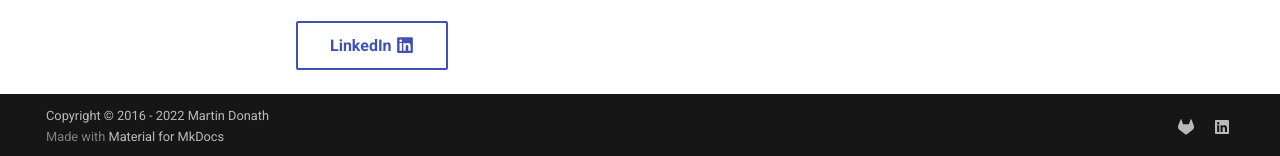
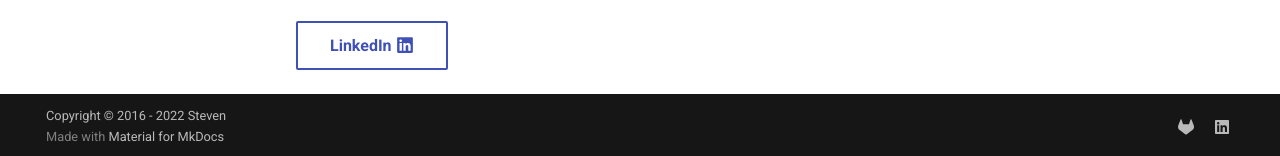
Before and after one commit to stevejoluc/stevejoluc.github.io, an MkDocs documentation site: the page built from docs/index.md, in a window 1280 px wide and 1369 px high. Shown: the part 1210-1366 px from the top of the window. Built offline with MkDocs 1.6.1 and Material for MkDocs 9.7.7, drawn with Linux system fonts in a browser that asks for light colours; emoji names are drawn with the system emoji font.

Commit message:
Update mkdocs.yml

```diff
--- a/mkdocs.yml
+++ b/mkdocs.yml
@@ -23,7 +23,7 @@ site_url: http://stevejoluc.github.io/
 site_author: Steven
 
 # Copyright
-copyright: Copyright &copy; 2016 - 2022 Martin Donath
+copyright: Copyright &copy; 2016 - 2022 Steven
 
 extra_css:
   - assets/css/main.css
```
